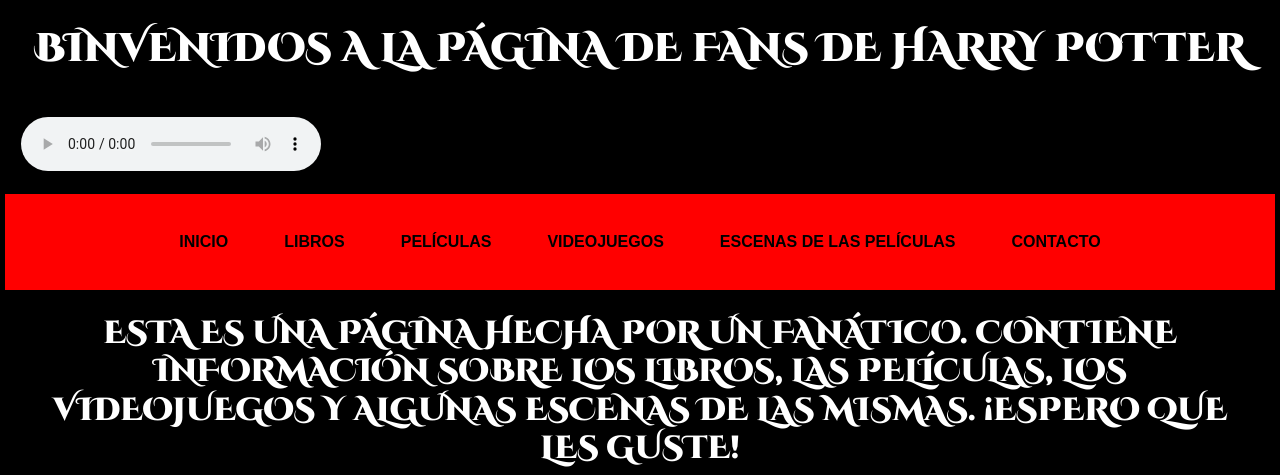
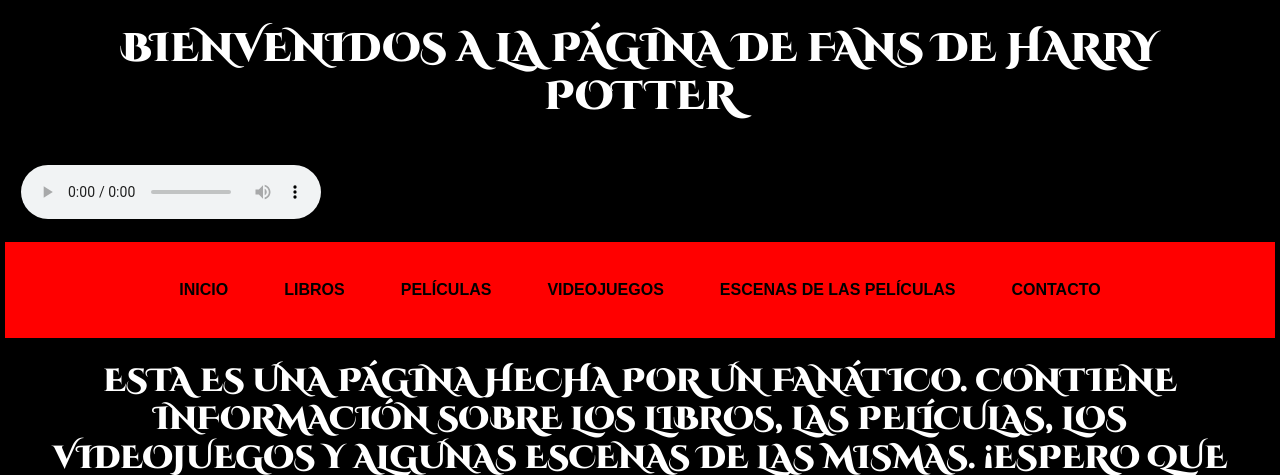
Before and after one commit to MartinMatarrese/HARRY-POTTER-FANS, a website: page index.html in a window 1280 px wide. Shown: the top 475 px of the page. Drawn offline with nearby package versions, Linux system fonts and the light colour scheme; a web font is replaced by a local one.

Commit message:
corregi error

```diff
--- a/index.html
+++ b/index.html
@@ -14,7 +14,7 @@
 </head>
 <body>
     <header id="arriba">
-        <h1 class="titulo">BINVENIDOS A LA PÁGINA DE FANS DE HARRY POTTER</h1>
+        <h1>BIENVENIDOS A LA PÁGINA DE FANS DE HARRY POTTER</h1>
         <audio class="m-3" src="./audio/cancion.mp3" controls>canción</audio>
         <nav class="navbar navbar-expand-lg text-center menu">
             <div class="container-fluid">
```
